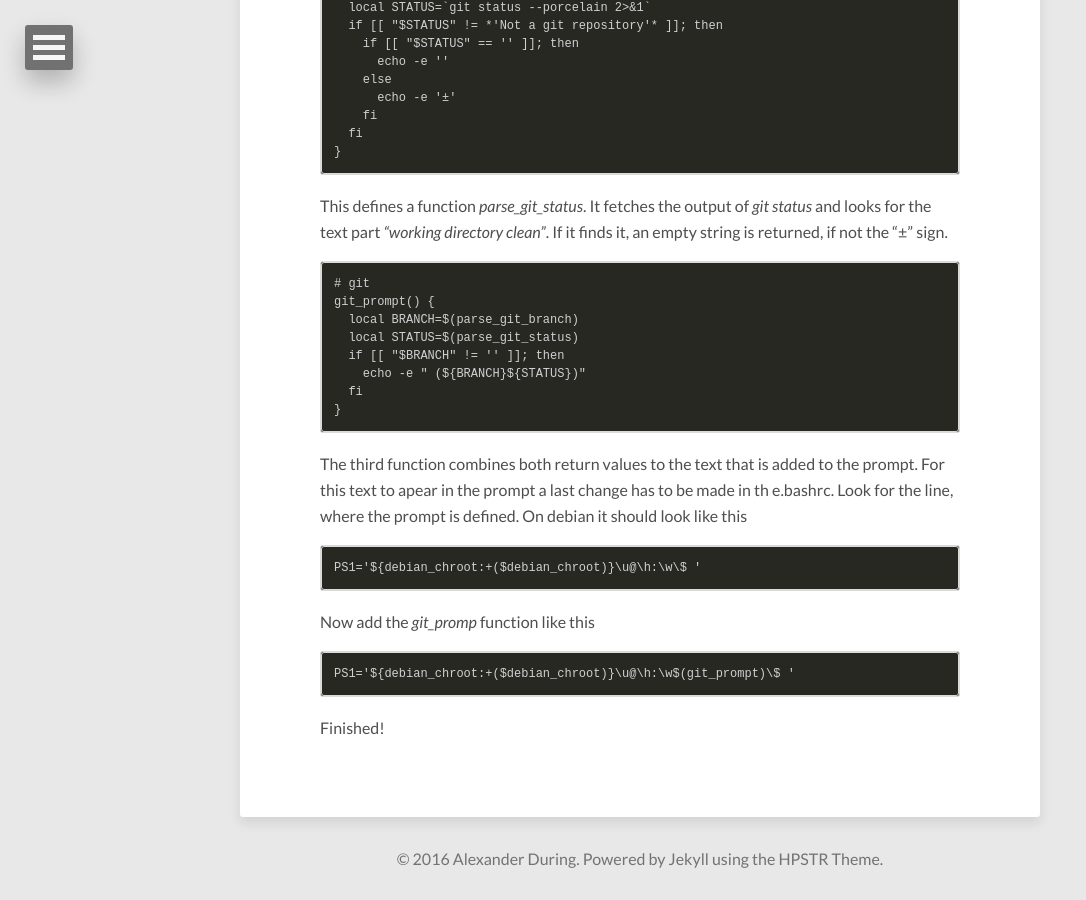
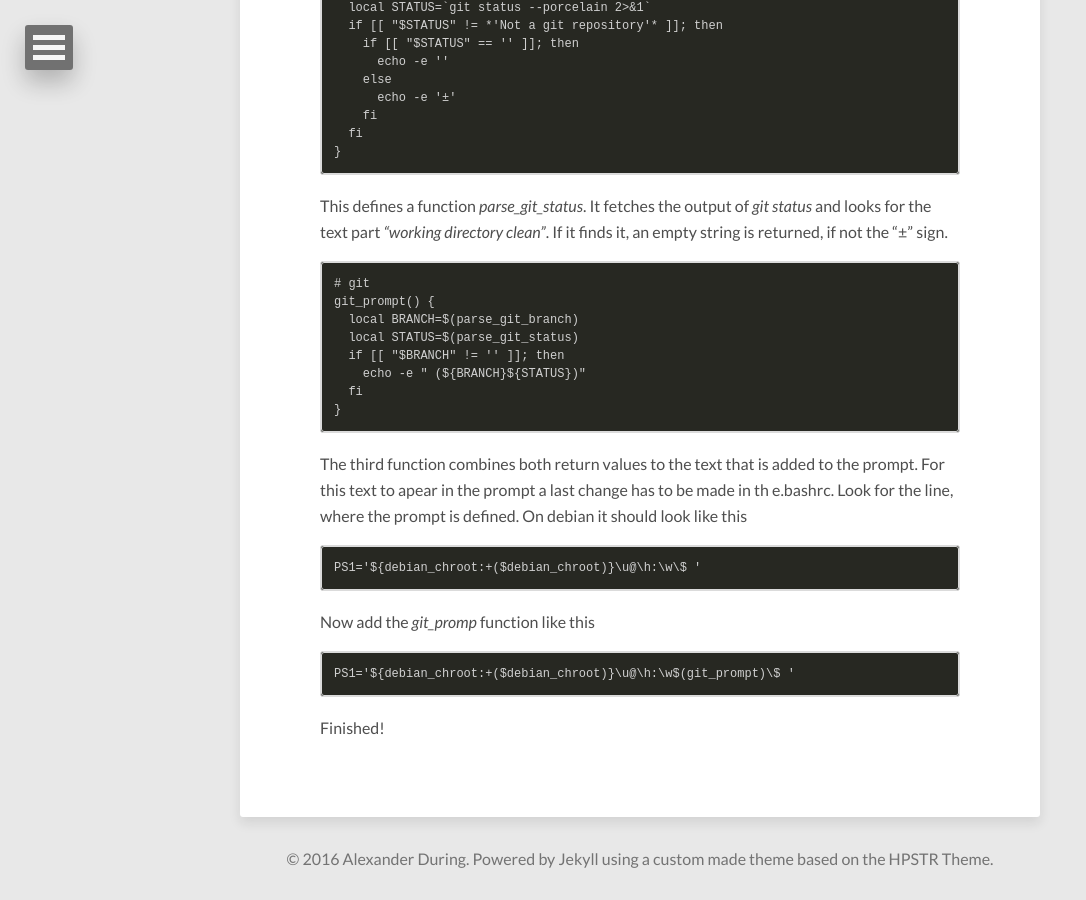
Before and after one commit to alexanderduring/notes, a Jekyll site: the page built from index.html, in a window 1280 px wide and 900 px high, scrolled down 1851 px. Shown: the whole window, without its empty margins (0-1086 px from the left). Built offline with Jekyll 4.4.1, drawn with Linux system fonts in a browser that asks for light colours; nearby versions of some CDN libraries; the list of posts is cut into pages by our own code.

Commit message:
Update footer.html

```diff
--- a/_includes/footer.html
+++ b/_includes/footer.html
@@ -1 +1,6 @@
-<span>&copy; {{ site.time | date: '%Y' }} {{ site.owner.name }}. Powered by <a href="http://jekyllrb.com" rel="nofollow">Jekyll</a> using the <a href="https://mademistakes.com/work/hpstr-jekyll-theme/" rel="nofollow">HPSTR Theme</a>.</span>
+<span>
+  &copy; {{ site.time | date: '%Y' }} {{ site.owner.name }}.
+  Powered by <a href="http://jekyllrb.com" rel="nofollow">Jekyll</a>
+  using a custom made theme based on the
+  <a href="https://mademistakes.com/work/hpstr-jekyll-theme/" rel="nofollow">HPSTR Theme</a>.
+</span>
```
